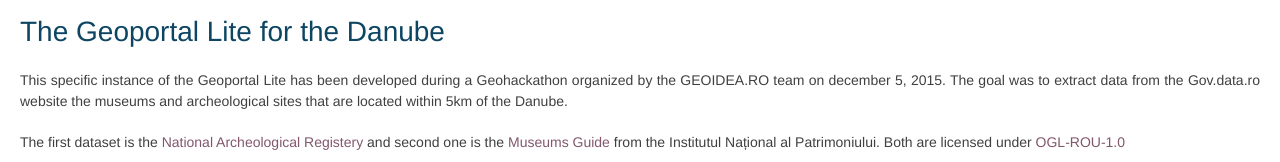
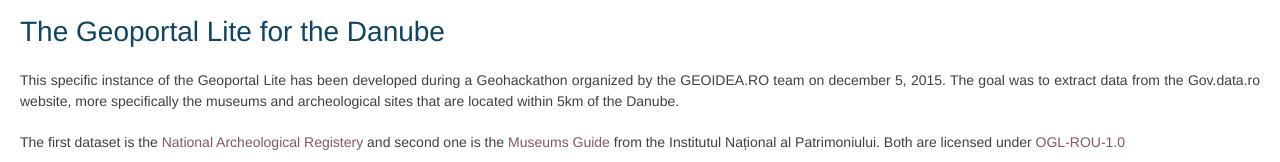
Before and after one commit to djana/djana.github.io, a plain HTML site: page danube/about.html in a window 1280 px wide. Shown: the part 247-409 px from the top of the page. Drawn offline with nearby package versions, Linux system fonts and the light colour scheme.

Commit message:
about page small fixes

```diff
--- a/danube/about.html
+++ b/danube/about.html
@@ -64,7 +64,7 @@
                         </div>
                         <h2>The Geoportal Lite for the Danube</h2>
                         <p>This specific instance of the Geoportal Lite has been developed during a Geohackathon organized by the GEOIDEA.RO team on december 5, 2015.
-                        The goal was to extract data from the Gov.data.ro website the museums and archeological sites that are located within 5km of the Danube.</p>
+                        The goal was to extract data from the Gov.data.ro website, more specifically the museums and archeological sites that are located within 5km of the Danube.</p>
                         <p>The first dataset is the <a href="http://data.gov.ro/dataset/repertoriul-arheologic-national" target="_blank">National Archeological Registery</a> and second one is the <a href="http://data.gov.ro/dataset/ghidul-muzeelor-din-romania" target="_blank">Museums Guide</a> from the Institutul Național al Patrimoniului. Both are licensed under <a href="http://data.gov.ro/base/images/logoinst/OGL-ROU-1.0.pdf" target="_blank">OGL-ROU-1.0</a> </p>
                         <h2>The GEOIDEA.RO Project</h2>
                         <p>GEOIDEA.RO stands for GEodata Openness Initative for Development and Economic Advancement in ROmania and
```
